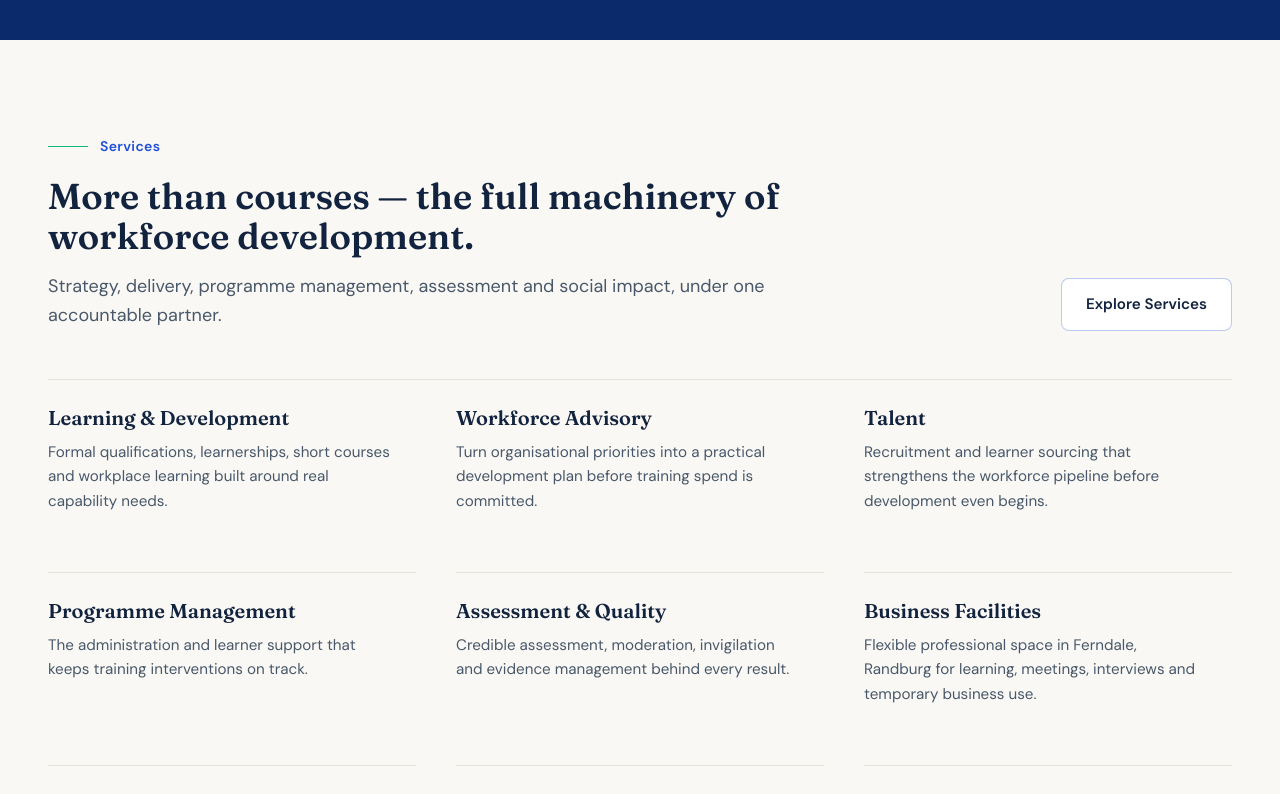
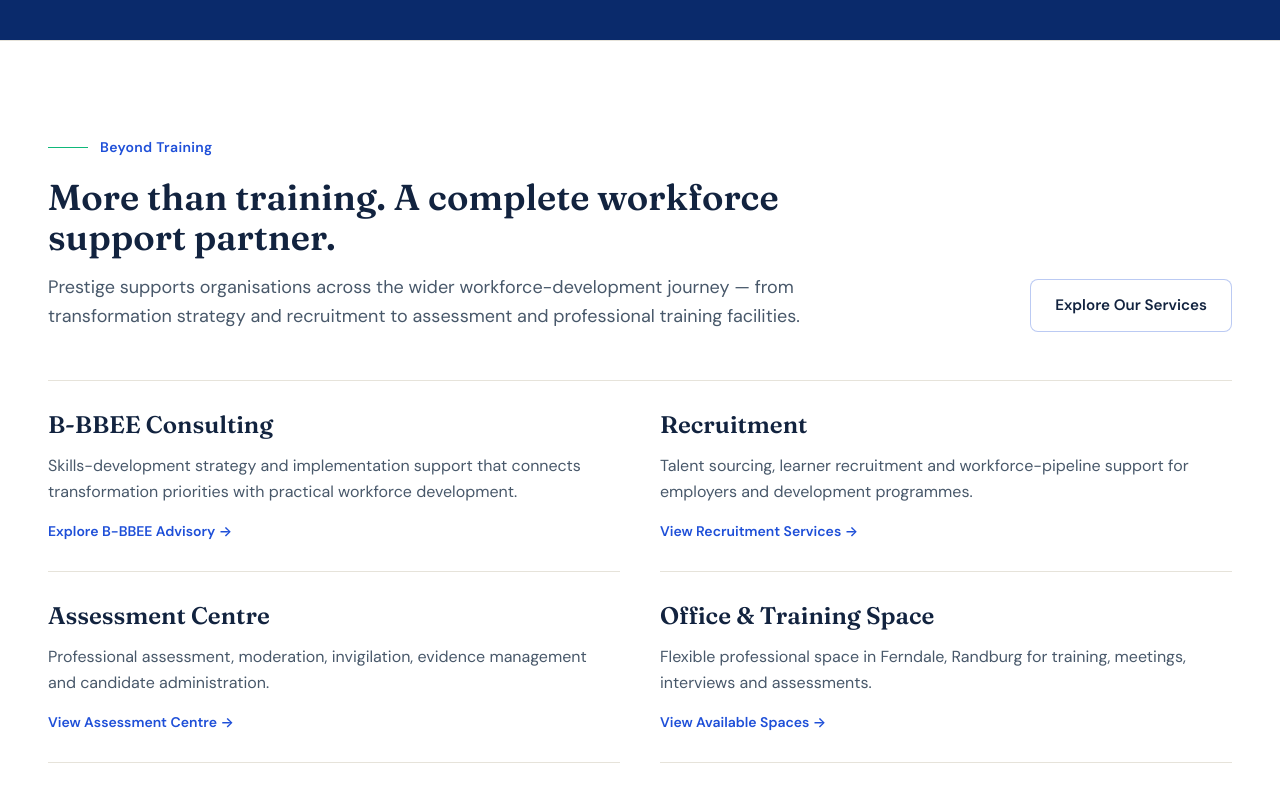
Before and after one commit to spizondi-debug/prestige-tutelage-website, a React (Vite) app: page / in a window 1280 px wide. Shown: the part 4960-5754 px from the top of the page. Built offline with nearby package versions, Linux system fonts and the light colour scheme.

Commit message:
Add Beyond Training homepage services section

```diff
--- a/src/components/home/ServicesSection.jsx
+++ b/src/components/home/ServicesSection.jsx
@@ -1,33 +1,59 @@
 import { Link } from 'react-router-dom'
 import { SectionHeading } from '../Section.jsx'
-import { serviceGroups } from '../../data/services.js'
+
+const broaderServices = [
+  {
+    title: 'B-BBEE Consulting',
+    text: 'Skills-development strategy and implementation support that connects transformation priorities with practical workforce development.',
+    to: '/bbbee-consulting',
+    cta: 'Explore B-BBEE Advisory',
+  },
+  {
+    title: 'Recruitment',
+    text: 'Talent sourcing, learner recruitment and workforce-pipeline support for employers and development programmes.',
+    to: '/recruitment',
+    cta: 'View Recruitment Services',
+  },
+  {
+    title: 'Assessment Centre',
+    text: 'Professional assessment, moderation, invigilation, evidence management and candidate administration.',
+    to: '/assessment-centre',
+    cta: 'View Assessment Centre',
+  },
+  {
+    title: 'Office & Training Space',
+    text: 'Flexible professional space in Ferndale, Randburg for training, meetings, interviews and assessments.',
+    to: '/office-rental',
+    cta: 'View Available Spaces',
+  },
+]
 
 export default function ServicesSection() {
   return (
-    <section className="py-16 lg:py-24">
+    <section className="border-y border-line bg-paper py-16 lg:py-24">
       <div className="container-px">
         <div className="flex flex-col gap-6 lg:flex-row lg:items-end lg:justify-between">
           <SectionHeading
-            eyebrow="Services"
-            title="More than courses — the full machinery of workforce development."
-            lead="Strategy, delivery, programme management, assessment and social impact, under one accountable partner."
+            eyebrow="Beyond Training"
+            title="More than training. A complete workforce support partner."
+            lead="Prestige supports organisations across the wider workforce-development journey — from transformation strategy and recruitment to assessment and professional training facilities."
           />
-          <Link to="/services" className="btn btn-outline shrink-0">Explore Services</Link>
+          <Link to="/services" className="btn btn-outline shrink-0">Explore Our Services</Link>
         </div>
 
-        <div className="mt-12 grid gap-x-10 border-t border-line sm:grid-cols-2 lg:grid-cols-3">
-          {serviceGroups.map((g) => (
+        <div className="mt-12 grid gap-x-10 border-t border-line md:grid-cols-2">
+          {broaderServices.map((service) => (
             <Link
-              key={g.slug}
-              to={`/services#${g.slug}`}
-              className="group border-b border-line py-6 lg:pr-6"
+              key={service.title}
+              to={service.to}
+              className="group border-b border-line py-7 md:pr-8"
             >
-              <h3 className="font-display text-xl font-semibold text-ink transition-colors group-hover:text-prestige-blue">
-                {g.title}
+              <h3 className="font-display text-2xl font-semibold text-ink transition-colors group-hover:text-prestige-blue">
+                {service.title}
               </h3>
-              <p className="mt-2 text-[0.95rem] leading-relaxed text-body">{g.lead}</p>
-              <span className="mt-3 inline-block text-sm font-semibold text-prestige-blue opacity-0 transition-opacity group-hover:opacity-100">
-                View services →
+              <p className="mt-3 max-w-xl leading-relaxed text-body">{service.text}</p>
+              <span className="mt-4 inline-block text-sm font-semibold text-prestige-blue">
+                {service.cta} →
               </span>
             </Link>
           ))}
```
